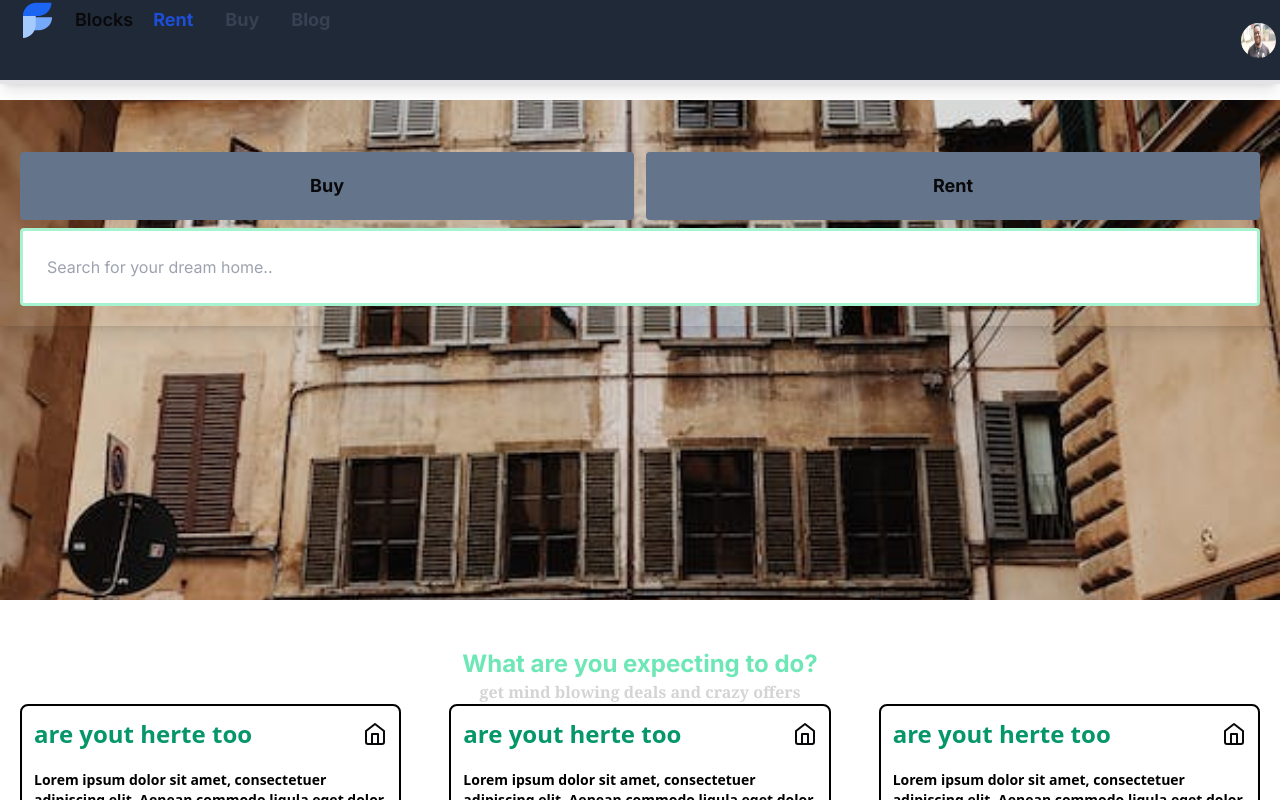
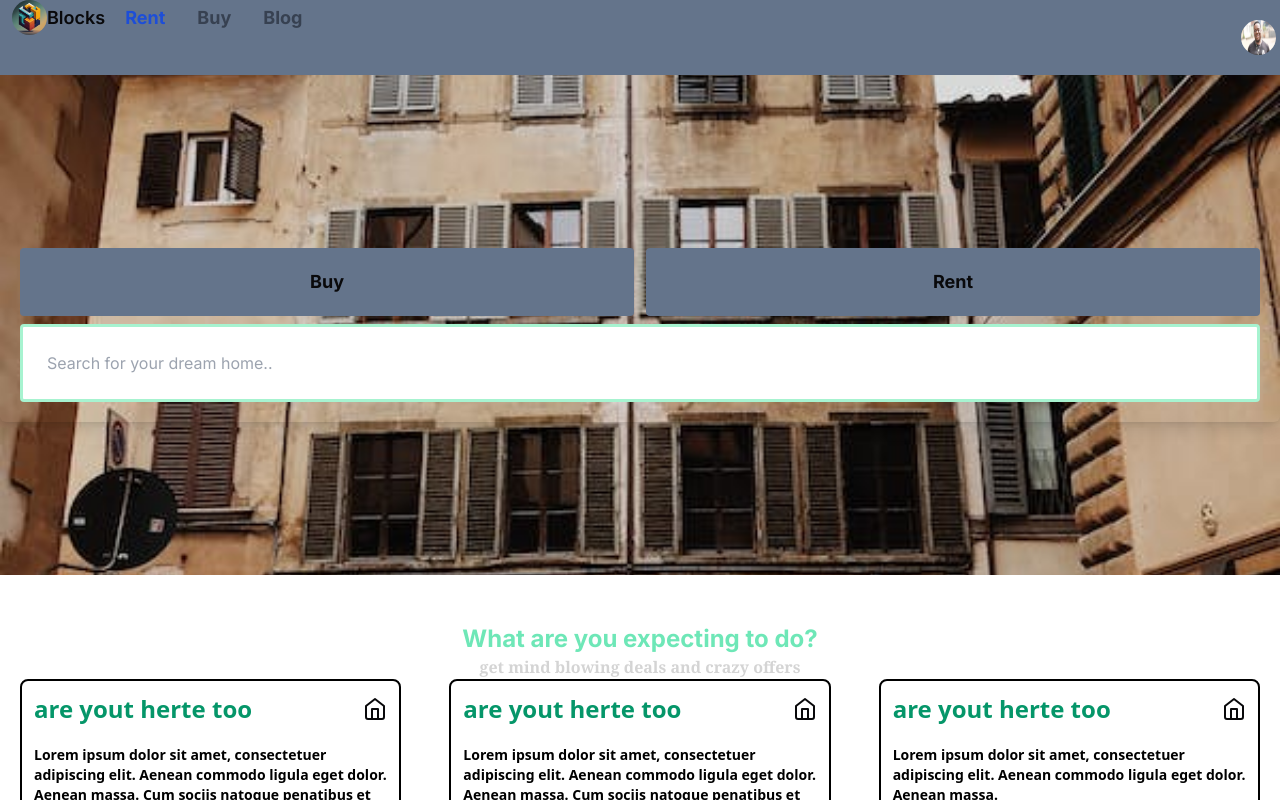
Before and after one commit to Royweru/blocks-real-estate-next-14, a Next.js app: page / in a window 1280 px wide. Shown: the top 800 px of the page. Built offline with nearby package versions, Linux system fonts and the light colour scheme.

Commit message:
modified:   components/Navbar/logo.tsx 	modified:   components/Navbar/main-navbar.tsx 	modified:   components/Navbar/mini-navbar.tsx 	modified:   components/billboard.tsx 	new file:   public/images/logo.jpg

```diff
--- a/components/Navbar/logo.tsx
+++ b/components/Navbar/logo.tsx
@@ -1,8 +1,19 @@
+"use client"
+import Image from 'next/image'
 import React from 'react'
 
 const Logo = () => {
   return (
-    <div>This is the Logo!</div>
+   <div className=' flex justify-center items-center '>
+      <div className=' relative w-[35px] h-[35px]'>
+          <Image
+           fill
+           className=' bg-cover bg-center rounded-full'
+           src={"/images/logo.jpg"}
+           alt=''
+           />
+      </div>
+   </div>
   )
 }
 
--- a/components/Navbar/main-navbar.tsx
+++ b/components/Navbar/main-navbar.tsx
@@ -3,7 +3,7 @@ import MiniNavbar from "./mini-navbar";
 import UserAvatar from "./user-avatar";
 export const Navbar = () => {
   return (
-    <div className=" flex justify-between w-full  bg-gray-800 mb-4  border-b-4  px-1 shadow-lg  items-center">
+    <div className=" flex justify-between w-full  bg-slate-500  px-1 shadow-lg  items-center">
       <MiniNavbar />
       <UserAvatar />
     </div>
--- a/components/Navbar/mini-navbar.tsx
+++ b/components/Navbar/mini-navbar.tsx
@@ -1,6 +1,7 @@
 "use client";
 
 import React, { useState, useCallback } from "react";
+import Logo from "./logo";
 
 
 const MiniNavbar = () => {
@@ -14,34 +15,7 @@ const MiniNavbar = () => {
       <div className="w-full mx-auto gap-x-4 flex items-center h-full">
         <div className="mx-2 flex flex-wrap items-center justify-between">
           <a href="/" className="flex">
-            <svg
-              className="h-10 mr-3"
-              width="51"
-              height="70"
-              viewBox="0 0 51 70"
-              fill="none"
-              xmlns="http://www.w3.org/2000/svg"
-            >
-              <g clip-path="url(#clip0)">
-                <path
-                  d="M1 53H27.9022C40.6587 53 51 42.7025 51 30H24.0978C11.3412 30 1 40.2975 1 53Z"
-                  fill="#76A9FA"
-                ></path>
-                <path
-                  d="M-0.876544 32.1644L-0.876544 66.411C11.9849 66.411 22.4111 55.9847 22.4111 43.1233L22.4111 8.87674C10.1196 8.98051 0.518714 19.5571 -0.876544 32.1644Z"
-                  fill="#A4CAFE"
-                ></path>
-                <path
-                  d="M50 5H23.0978C10.3413 5 0 15.2975 0 28H26.9022C39.6588 28 50 17.7025 50 5Z"
-                  fill="#1C64F2"
-                ></path>
-              </g>
-              <defs>
-                <clipPath id="clip0">
-                  <rect width="51" height="70" fill="white"></rect>
-                </clipPath>
-              </defs>
-            </svg>
+           <Logo />
             <span className="self-center text-lg font-semibold whitespace-nowrap">
               Blocks
             </span>
--- a/components/billboard.tsx
+++ b/components/billboard.tsx
@@ -8,7 +8,7 @@ const Billboard:React.FC<BillboardProps> = ({
     children
 }) => {
   return (
-    <div className=" w-full h-[500px] mb-5 bg-[url('/images/bg1.jpeg')] flex flex-col justify-between py-8 items-start space-y-8 bg-cover bg-center">
+    <div className=" w-full h-[500px] mb-5 bg-[url('/images/bg1.jpeg')] flex flex-col  justify-center py-8 items-start space-y-8 bg-cover bg-center">
        {children}
     </div>
   )
```
Also changed, not shown: public/images/logo.jpg (added).
